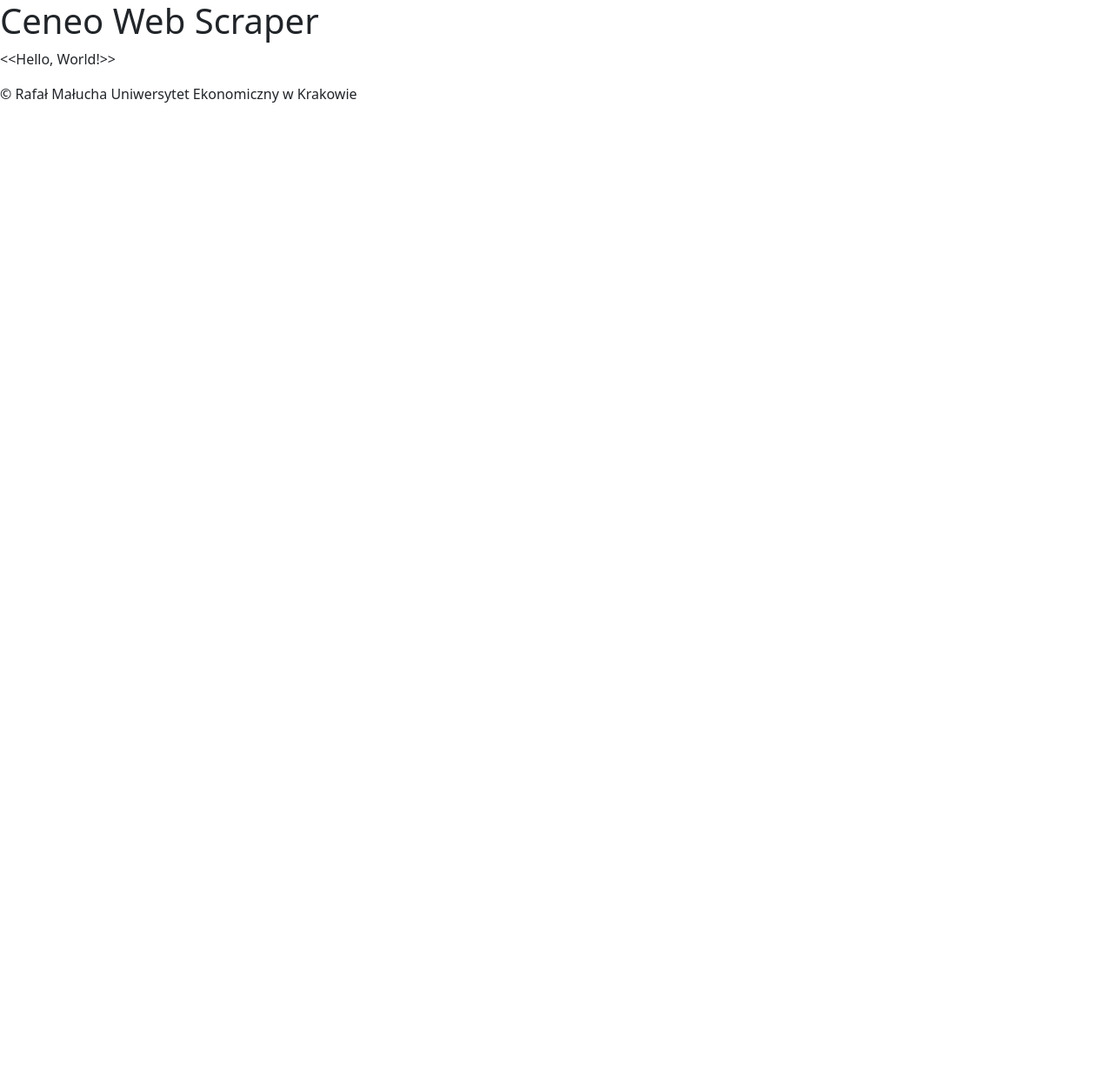
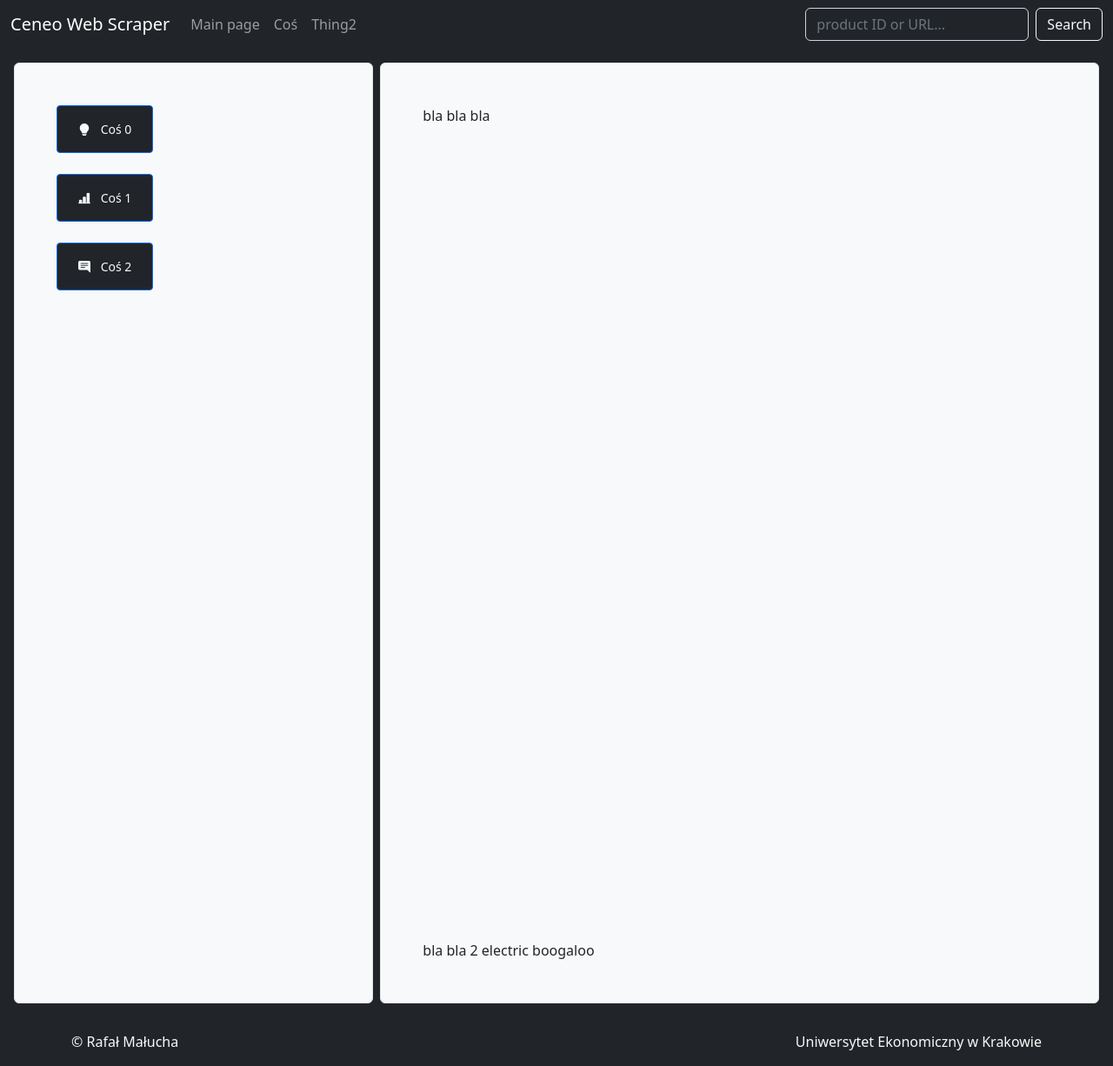
Before and after one commit to RafalMalucha/CeneoWebScraper, a Flask app: page / in a window 1280 px wide. Shown: the whole page at 87% size. Before the commit the page ends 118 px from the top, so only its background shows below. Run offline with Flask 2, Linux system fonts and the light colour scheme.

Commit message:
Homework RM

```diff
--- a/app/templates/index.html
+++ b/app/templates/index.html
@@ -1,22 +1,93 @@
 <!DOCTYPE html>
 <html>
+
 <head>
     <meta charset="UTF-8">
+    <meta name="viewport" content="width=device-width, initial-scale=1.0">
     <title>Ceneo Web Scraper</title>
-    <!-- CSS only -->
-    <link href="https://cdn.jsdelivr.net/npm/bootstrap@5.2.0-beta1/dist/css/bootstrap.min.css" rel="stylesheet" integrity="sha384-0evHe/X+R7YkIZDRvuzKMRqM+OrBnVFBL6DOitfPri4tjfHxaWutUpFmBp4vmVor" crossorigin="anonymous">
-    <!-- JavaScript Bundle with Popper -->
-    <script src="https://cdn.jsdelivr.net/npm/bootstrap@5.2.0-beta1/dist/js/bootstrap.bundle.min.js" integrity="sha384-pprn3073KE6tl6bjs2QrFaJGz5/SUsLqktiwsUTF55Jfv3qYSDhgCecCxMW52nD2" crossorigin="anonymous"></script>
+    <link href="https://cdn.jsdelivr.net/npm/bootstrap@5.2.0-beta1/dist/css/bootstrap.min.css" rel="stylesheet"
+        integrity="sha384-0evHe/X+R7YkIZDRvuzKMRqM+OrBnVFBL6DOitfPri4tjfHxaWutUpFmBp4vmVor" crossorigin="anonymous">
+    <script src="https://cdn.jsdelivr.net/npm/bootstrap@5.2.0-beta1/dist/js/bootstrap.bundle.min.js"
+        integrity="sha384-pprn3073KE6tl6bjs2QrFaJGz5/SUsLqktiwsUTF55Jfv3qYSDhgCecCxMW52nD2"
+        crossorigin="anonymous"></script>
+    <link rel="stylesheet" href="https://cdn.jsdelivr.net/npm/bootstrap-icons@1.8.3/font/bootstrap-icons.css">
 </head>
-<body>
-    <header>
-        <h1>Ceneo Web Scraper</h1>
+
+<body class="d-flex flex-column min-vh-100 bg-dark">
+    <header class="sticky-top">
+        <nav class="navbar navbar-expand-md navbar-dark bg-dark">
+            <div class="container-fluid">
+                <a class="navbar-brand" href="#">Ceneo Web Scraper</a>
+                <button class="navbar-toggler" type="button" data-bs-toggle="collapse" data-bs-target="#navbarCollapse"
+                    aria-controls="navbarCollapse" aria-expanded="false" aria-label="Przełącz nawigację">
+                    <span class="navbar-toggler-icon"></span>
+                </button>
+                <div class="collapse navbar-collapse" id="navbarCollapse">
+                    <ul class="navbar-nav me-auto mb-2 mb-md-0">
+                        <li class="nav-item">
+                            <a class="nav-link" aria-current="page" href="/">Main page</a>
+                        </li>
+                        <li class="nav-item">
+                            <a class="nav-link" aria-current="page" href="/cos">Coś</a>
+                        </li>
+                        <li class="nav-item">
+                            <a class="nav-link" aria-current="page" href="/thing2/">Thing2</a>
+                        </li>
+                    </ul>
+                    <form class="d-flex" role="search">
+                        <input class="form-control me-2 text-white bg-dark" type="search" placeholder="product ID or URL..."
+                            aria-label="Enter product URL...">
+                        <button class="btn btn-outline-light" type="submit">Search</button>
+                    </form>
+                </div>
+            </div>
+        </nav>
     </header>
-    <div>
-        <p>{{text}}</p>
-    </div>
-    <footer>
-        <p>&copy; Rafał Małucha Uniwersytet Ekonomiczny w Krakowie</p>
+    <main class="container-fluid p-3">
+        <div class="d-grid gap-2" style="grid-template-columns: 1fr 2fr;">
+            <div class="bg-light border rounded-2 p-5">
+                <ul class="nav nav-pills flex-column mb-auto">
+                    <li class="nav-item">
+                      <button type="button" class="btn btn-dark btn-sm btn-outline-primary p-2">
+                        <a href="#cos0" class="nav-link link-light">
+                          <i class="bi bi-lightbulb-fill me-2"></i>
+                          Coś 0
+                        </a>
+                      </button>
+                    </li>
+                    <br>
+                    <li>
+                      <button type="button" class="btn btn-dark btn-sm btn-outline-primary p-2">
+                        <a href="#cos1" class="nav-link link-light">
+                          <i class="bi bi-bar-chart-line-fill me-2"></i>
+                          Coś 1
+                        </a>
+                      </button>
+                    </li>
+                    <br>
+                    <li>
+                      <button type="button" class="btn btn-dark btn-sm btn-outline-primary p-2">
+                        <a href="#cos2" class="nav-link link-light">
+                          <i class="bi bi-chat-right-text-fill me-2"></i>
+                          Coś 2
+                        </a>
+                      </button>
+                    </li>
+                  </ul>
+            </div>
+            <div class="bg-light border rounded-2 p-5">
+              bla bla bla
+              <br><br><br><br><br><br><br><br><br><br><br><br><br><br><br><br><br><br><br><br>
+              <br><br><br><br><br><br><br><br><br><br><br><br><br><br><br><br><br><br><br><br>
+              bla bla 2 electric boogaloo
+            </div>
+        </div>
+    </main>
+    <footer class="footer mt-auto py-3 bg-dark bg-opacity-25 text-light">
+        <div class="container d-flex justify-content-between">
+            <p class="mb-0">&copy; Rafał Małucha</p>
+            <p class="mb-0">Uniwersytet Ekonomiczny w Krakowie</p>
+        </div>
     </footer>
 </body>
 </html>
```
